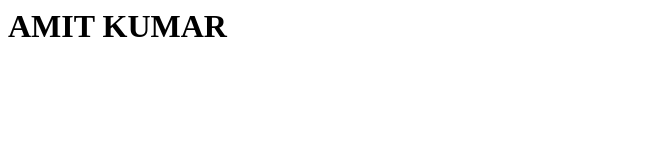
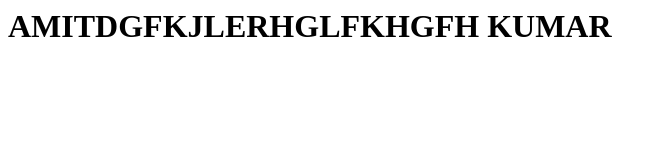
Before and after one commit to amit7207/webdemo, a plain HTML site: page index.html in a window 1280 px wide. Shown: the whole page, without its empty margins (0-667 px from the left). Drawn offline with Linux system fonts and the light colour scheme.

Commit message:
Update index.html

```diff
--- a/index.html
+++ b/index.html
@@ -1 +1 @@
-<h1>AMIT KUMAR</h1>
+<h1>AMITDGFKJLERHGLFKHGFH KUMAR</h1>
```
